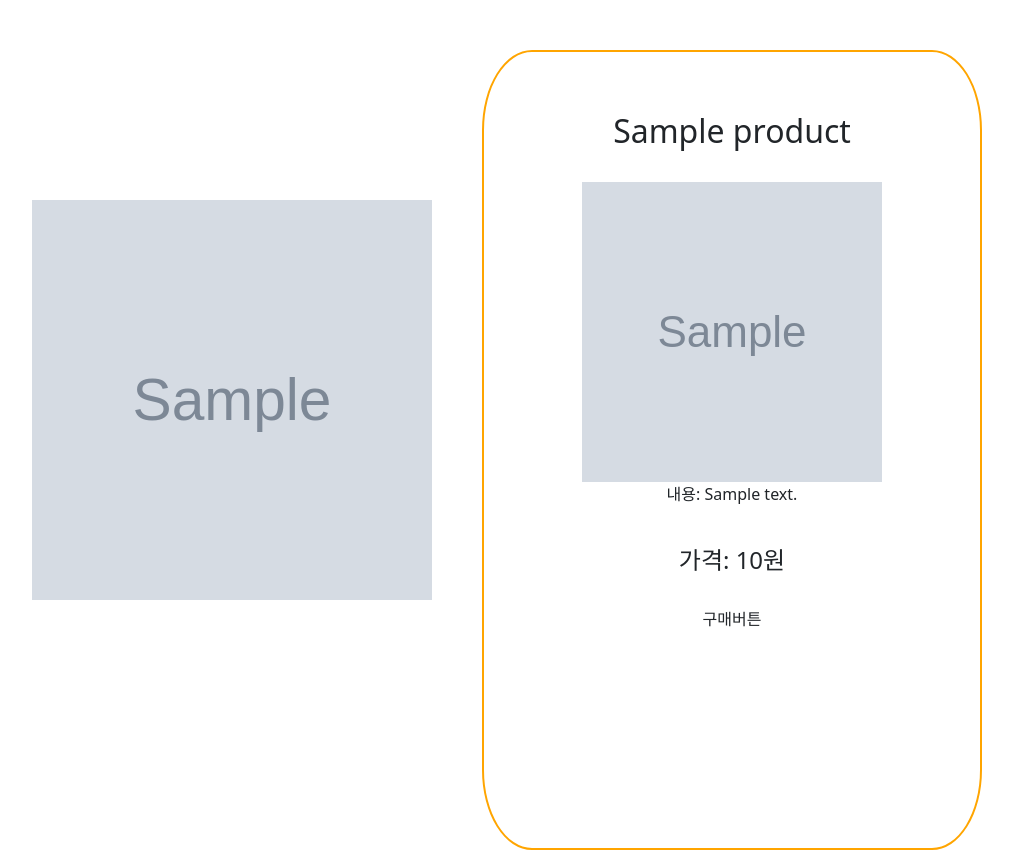
After one commit to wndyd0131/Season_Mall, a Django app: page /SeasonMall/prdt_info/1/ in a window 1280 px wide. The commit adds this page. Shown: the whole page, without its empty margins (133-1146 px from the left). Run offline with Django 4.2, Linux system fonts and the light colour scheme; tables that the repository leaves empty hold one stand-in row (values such as "Sample post"); grey boxes marked "Sample" are stand-in pictures.

Commit message:
image addition added, image modification required

```diff
--- a/SeasonMall/forms.py
+++ b/SeasonMall/forms.py
@@ -4,4 +4,4 @@ from SeasonMall.models import Product
 class AdditionForm(forms.ModelForm):
   class Meta:
     model = Product
-    fields = ['name', 'price', 'content']
+    fields = ['name', 'price', 'image', 'content',]
--- a/SeasonMall/models.py
+++ b/SeasonMall/models.py
@@ -10,7 +10,7 @@ class Product(models.Model):
   price = models.IntegerField(blank=False)
   content = models.TextField()
   created_date = models.DateTimeField()
-  # image = models.ImageField(upload_to=None, height_field=None,width_field=None,max_length=100)
+  image = models.ImageField(blank=True, null=True, upload_to='uploads/')
   author = models.ForeignKey("auth.User", on_delete=models.CASCADE, null = True)
 
   def __str__(self):
--- a/SeasonMall/urls.py
+++ b/SeasonMall/urls.py
@@ -1,5 +1,7 @@
 from django.urls import path
 from . import views
+from django.conf.urls.static import static
+from django.conf import settings
 
 app_name = 'SeasonMall'
 
@@ -10,4 +12,5 @@ urlpatterns = [
     path('management/', views.management, name='management'),
     path('prdt_delete/<int:product_id>/', views.prdt_delete, name='prdt_delete'),
     path('prdt_modify/<int:product_id>/', views.prdt_modify, name='prdt_modify'),
+    path('prdt_info/<int:product_id>/', views.prdt_info, name = 'prdt_info'),
 ]
--- a/SeasonMall/views.py
+++ b/SeasonMall/views.py
@@ -4,6 +4,7 @@ from .forms import AdditionForm
 from .models import Product
 from django.contrib.auth.decorators import login_required
 from django.core.paginator import Paginator
+from django.http import HttpResponse
 # Create your views here.
 def index(request):
   p_list = Product.objects.order_by('-created_date')
@@ -19,18 +20,16 @@ def prdt_mngm(request):
 #@login_required(login_url='common:login')
 def addition(request): #POST
   if request.method == 'POST':
-    form = AdditionForm(request.POST)
+    form = AdditionForm(request.POST, request.FILES) #POST한 내용을 queryset으로 이동
     if form.is_valid(): #if valid
       product = form.save(commit=False)
       product.created_date = timezone.now()
       product.author = request.user
-      #판매자 정보
-      #이미지 정보
       product.save()
       return redirect('SeasonMall:index')
   else: #GET
     form = AdditionForm()
-  context = {'form':form, 'flag':0}
+  context = {'form':form}
   return render(request, 'SeasonMall/prdt_form.html', context)
 
 
@@ -60,3 +59,11 @@ def prdt_modify(request, product_id):
     form = AdditionForm(instance=post)
     context = {'form':form}
   return render(request, 'SeasonMall/prdt_form.html', context)
+
+def prdt_info(request, product_id):
+  product = get_object_or_404(Product, pk=product_id)
+  if request.method == 'POST':
+    return render(request, 'SeasonMall/prdt_info.html')
+  else:
+    context = {'product':product}
+  return render(request, 'SeasonMall/prdt_info.html', context)
--- a/config/urls.py
+++ b/config/urls.py
@@ -16,9 +16,14 @@ Including another URLconf
 from django.contrib import admin
 from django.urls import path, include
 from SeasonMall import views
+from django.conf import settings
+from django.conf.urls.static import static
 urlpatterns = [
     path('admin/', admin.site.urls),
     path('SeasonMall/', include('SeasonMall.urls')),
     path('common/', include('common.urls')),
     path('', views.index, name='index'), #'/'에 해당되는 path
 ]
+
+#이미지 넣을 때 필요
+urlpatterns += static(settings.MEDIA_URL, document_root=settings.MEDIA_ROOT)
--- a/static/style.css
+++ b/static/style.css
@@ -88,3 +88,20 @@ ul {
   float:left;
   width: 200px;
 }
+.buy_prdt{
+  justify-content:center;
+  display:flex;
+}
+
+.prdt_info{
+  text-align:center;
+  border: 2px solid orange;
+  width: 500px;
+  height: 800px;
+  border-radius: 10%;
+  margin-left:50px;
+  margin-top:50px;
+}
+.info{
+  margin-top: 60px;
+}
--- a/templates/SeasonMall/prdt_form.html
+++ b/templates/SeasonMall/prdt_form.html
@@ -14,7 +14,7 @@
 <body>
   <div class="container">
     <h5 class="border-bottom my-3 pb-2">상품등록</h3>
-    <form method="post" class="post-form my-3">
+    <form method="post" class="post-form my-3" enctype="multipart/form-data">
       {% csrf_token %}
       {% if form.errors %}
       <div class="alert alert-danger" role="alert">
@@ -38,6 +38,10 @@
           <label for="content" class="form-label">내용</label>
           <textarea class="form-control" name = "content" id="content" rows="15">{{ form.content.value|default_if_none:'' }}</textarea>
         </div>
+        <div>
+          <label for="image" class="form-label">이미지 첨부</label>
+          <input type="file" name="image" id="imageFileOpenInput" accept="image/*"> <!--name 속성은 submit했을 때 전달되는 이름-->
+        </div>
         <button type="submit" class="btn btn-primary">등록하기</button>
       </form>
     </div>
--- /dev/null
+++ b/templates/SeasonMall/prdt_info.html
@@ -0,0 +1,38 @@
+{% load static %}
+<!doctype html>
+<html>
+  <head>
+    <!-- Required meta tags -->
+    <meta charset="utf-8">
+    <meta name="viewport" content="width=device-width, initial-scale=1">
+    <!-- Bootstrap CSS -->
+    <link href="https://cdn.jsdelivr.net/npm/bootstrap@5.0.2/dist/css/bootstrap.min.css" rel="stylesheet" integrity="sha384-EVSTQN3/azprG1Anm3QDgpJLIm9Nao0Yz1ztcQTwFspd3yD65VohhpuuCOmLASjC" crossorigin="anonymous">
+    <!-- SeasonMall CSS -->
+    <link rel="stylesheet" type="text/css" href="{% static 'style.css' %}">
+    <title>상품 구매 페이지</title>
+  </head>
+
+  <body>
+    <div class="buy_prdt">
+        <img src="{{ product.image.url }}" style="margin-top:200px;" width=400 height=400/>
+        <div class="prdt_info">
+          <div class="info">
+            <h2>{{ product.name }}</h2>
+            <br>
+            <img src="{{ product.image.url }}" width=300 height=300/>
+            <p>내용: {{ product.content }}</p>
+            <br>
+            <h4>가격: {{ product.price }}원</h4>
+            <br>
+            구매버튼
+          </div>
+        </div>
+    </div>
+
+
+  </body>
+
+  <script>
+
+  </script>
+</html>
```
Also changed, not shown: config/settings.py (+6 -2 lines), templates/SeasonMall/index.html (+7 -5 lines), SeasonMall/migrations/0002_product_image.py (added), SeasonMall/migrations/0003_alter_product_image.py (added), SeasonMall/migrations/0004_alter_product_image.py (added), SeasonMall/migrations/0005_alter_product_image.py (added), SeasonMall/migrations/0006_alter_product_image.py (added), SeasonMall/migrations/0007_alter_product_image.py (added), media/uploads/milktea.jpg (added), media/uploads/unnamed.jpg (added).
